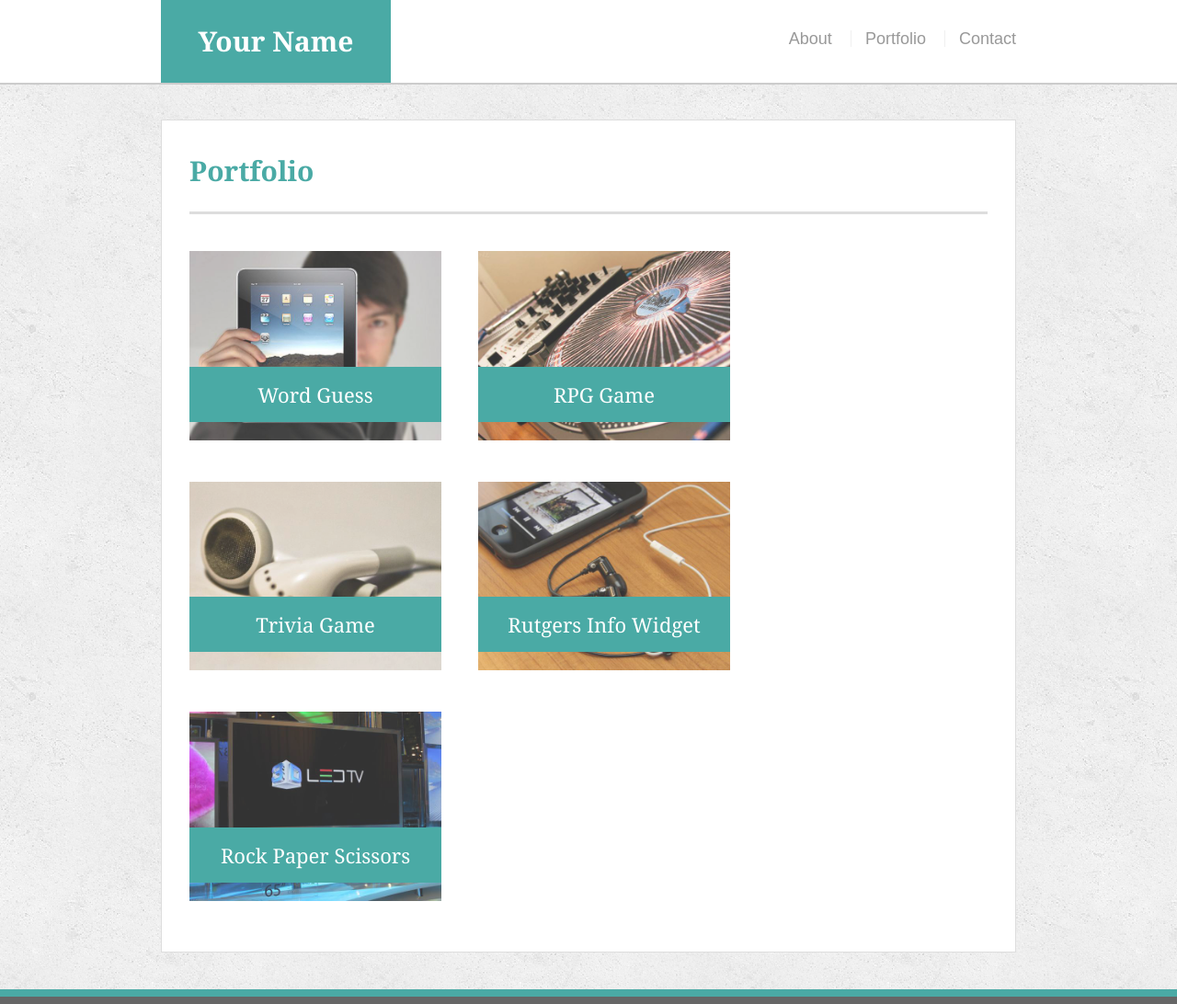
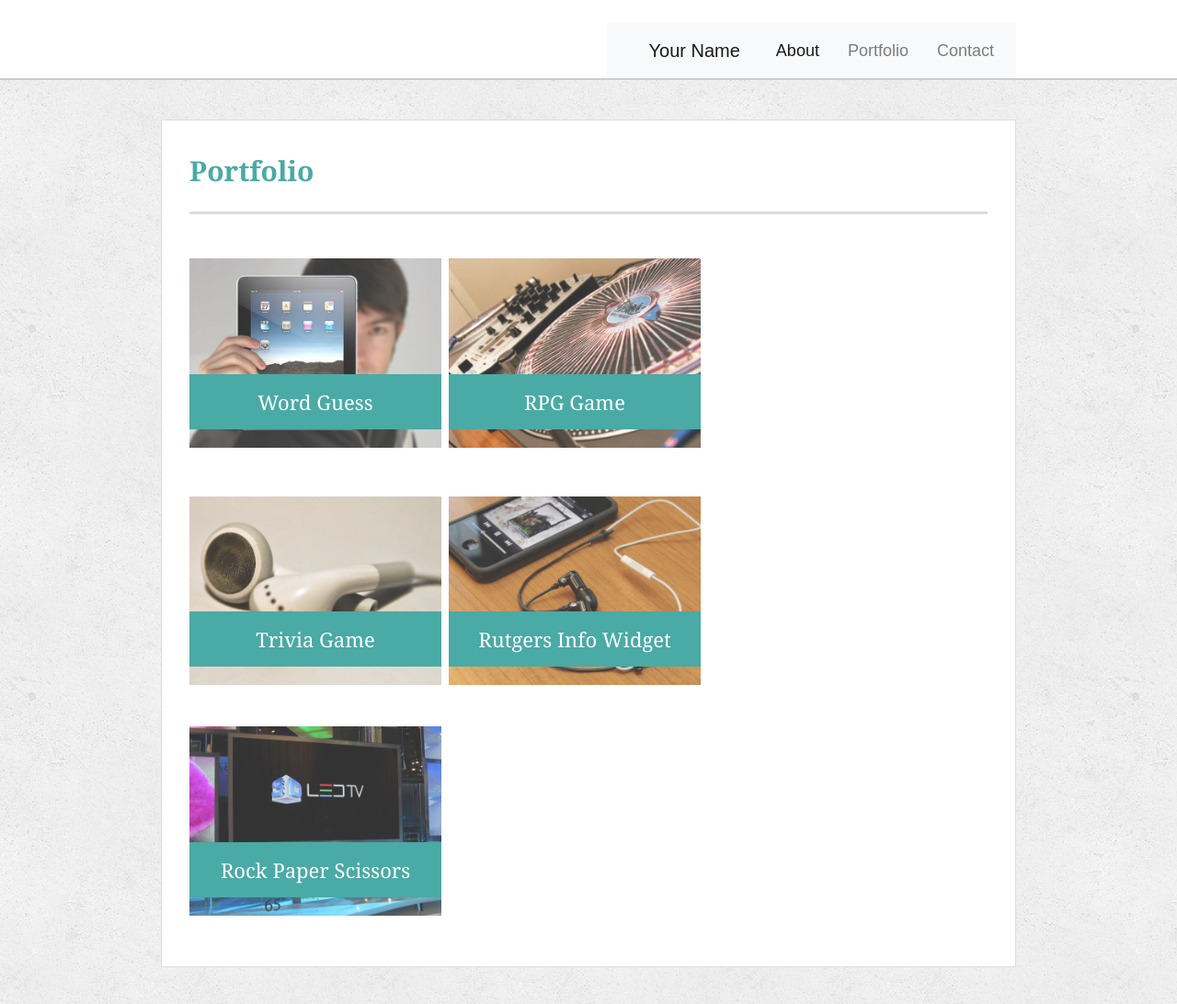
Before and after one commit to FSDonnelly/Responsive-Portfolio, a plain HTML site: page portfolio.html in a window 1280 px wide. Shown: the top 1092 px of the page at 92% size. Drawn offline with nearby package versions, Linux system fonts and the light colour scheme.

Commit message:
updated portfolio and style

```diff
--- a/portfolio.html
+++ b/portfolio.html
@@ -6,54 +6,87 @@
   <meta name="viewport" content="width=device-width, initial-scale=1">
 
   <title>Portfolio | Your Name</title>
-  <link rel="stylesheet" href="https://stackpath.bootstrapcdn.com/bootstrap/4.1.3/css/bootstrap.min.css" integrity="sha384-MCw98/SFnGE8fJT3GXwEOngsV7Zt27NXFoaoApmYm81iuXoPkFOJwJ8ERdknLPMO" crossorigin="anonymous">
+  <link rel="stylesheet" href="https://stackpath.bootstrapcdn.com/bootstrap/4.1.3/css/bootstrap.min.css" integrity="sha384-MCw98/SFnGE8fJT3GXwEOngsV7Zt27NXFoaoApmYm81iuXoPkFOJwJ8ERdknLPMO"
+    crossorigin="anonymous">
 
   <link rel="stylesheet" type="text/css" href="assets/css/style.css">
 </head>
 
 <body>
-  <div class = "wrapper">
   <header id="masthead">
-    <div class="container" role="navigation">
-      <a href="index.html" id="logo">Your Name</a>
-      <nav>
-        <a href="index.html">About</a>
-        <a href="portfolio.html">Portfolio</a>
-        <a href="contact.html">Contact</a>
+    <div class="container">
+      <div class="row">
+        <div class="col-lg-12">
+          <nav class="navbar navbar-expand-lg navbar-light bg-light">
+            <a class="navbar-brand" href="#">Your Name</a>
+            <button class="navbar-toggler" type="button" data-toggle="collapse" data-target="#navbarNav" aria-controls="navbarNav"
+              aria-expanded="false" aria-label="Toggle navigation">
+              <span class="navbar-toggler-icon"></span>
+            </button>
+            <div class="collapse navbar-collapse" id="navbarNav">
+              <ul class="navbar-nav">
+                <li class="nav-item active">
+                  <a class="nav-link" href="index.html">About <span class="sr-only">(current)</span></a>
+                </li>
+                <li class="nav-item">
+                  <a class="nav-link" href="portfolio.html">Portfolio</a>
+                </li>
+                <li class="nav-item">
+                  <a class="nav-link" href="contact.html">Contact</a>
+                </li>
+
+              </ul>
+            </div>
           </nav>
+        </div>
+      </div>
     </div>
   </header>
 
   <div id="main-container" class="container">
     <section class="main-section">
+      <div class="row">
+        <div class="col-sm-12">
           <h1>Portfolio</h1>
-
+        </div>
+      </div>
+      <div class="row mt-2 mb-2">
+        <div class="col-md">
           <div class="work">
-        <img src="assets/images/technics-q-c-640-480-1.jpg"  class="img-fluid" alt="Word Guess">
+            <img src="assets/images/technics-q-c-640-480-1.jpg" alt="Word Guess" class="img-fluid">
 
             <h3>Word Guess</h3>
           </div>
-      <div class="work">
-        <img src="assets/images/technics-q-c-640-480-2.jpg" class="img-fluid" alt="RPG Game">
+          <div class="work ml-2">
+            <img src="assets/images/technics-q-c-640-480-2.jpg" alt="RPG Game" class="img-fluid">
 
             <h3>RPG Game</h3>
           </div>
+        </div>
+      </div>
+      <div class="row">
+        <div class="col-md">
           <div class="work">
-        <img src="assets/images/technics-q-c-640-480-5.jpg" class= "img-fluid" alt="Trivia Game">
+            <img src="assets/images/technics-q-c-640-480-5.jpg" alt="Trivia Game" class="img-fluid">
 
             <h3>Trivia Game</h3>
           </div>
-      <div class="work">
-        <img src="assets/images/technics-q-c-640-480-7.jpg" class= "img-fluid" alt="Rutgers Info Widget">
+          <div class="work ml-2">
+            <img src="assets/images/technics-q-c-640-480-7.jpg" alt="Rutgers Info Widget" class="img-fluid">
 
             <h3>Rutgers Info Widget</h3>
           </div>
+        </div>
+      </div>
+      <div class="row">
+        <div class="col-md">
           <div class="work">
-        <img src="assets/images/technics-q-c-640-480-9.jpg" class= "img-fluid" alt="Rock Paper Scissors">
+            <img src="assets/images/technics-q-c-640-480-9.jpg" alt="Rock Paper Scissors" class="img-fluid">
 
             <h3>Rock Paper Scissors</h3>
           </div>
-
+        </div>
+      </div>
     </section>
 
   </div>
@@ -63,7 +96,6 @@
       Copyright &copy;
     </div>
   </footer>
-</div>
 </body>
 
 </html>
--- a/style.css
+++ b/style.css
@@ -17,7 +17,6 @@ body {
   max-width: 960px;
   margin: 0 auto;
   clear: both;
-
 }
 
 h1,
@@ -62,6 +61,7 @@ h3 {
   color: #ffffff;
   background: #ffffff;
   border-bottom: 2px solid #cccccc;
+  margin-top: 0;
 }
 
 #logo {
@@ -109,9 +109,6 @@ footer {
   background: #666666;
   border-top: 8px solid #4aaaa5;
   height: 50px;
-  position: fixed;
-  width: 100%;
-  margin-top: 1
 }
 
 h3, h2 {
@@ -140,7 +137,7 @@ h3, h2 {
 
 /* portfolio page */
 
-.img-{
+.work {
   position: relative;
   float: left;
   width: 274px;
@@ -172,7 +169,7 @@ h3, h2 {
   border-bottom: 0;
 }
 
-.img-thumbnail {
+.auth-image {
   float: left;
   width: 200px;
   height: auto;
@@ -219,26 +216,3 @@ input[type=submit] {
   background: #4aaaa5;
   border: 0 none;
 }
-
-@media screen and (max-width: 980px) {
-  .wrapper {
-    width: 100%;
-  }
-
-}
-
-@media screen and (max-width: 768px) {
-  .wrapper {
-    width: 100%;
-  }
-
-}
-@media screen and (max-width: 640px) {
-  .wrapper {
-    width: 100%;
-  }
-  header {
-    position: static;
-  }
-
-}
```
Lines whose indentation alone changed are shown as unchanged.
